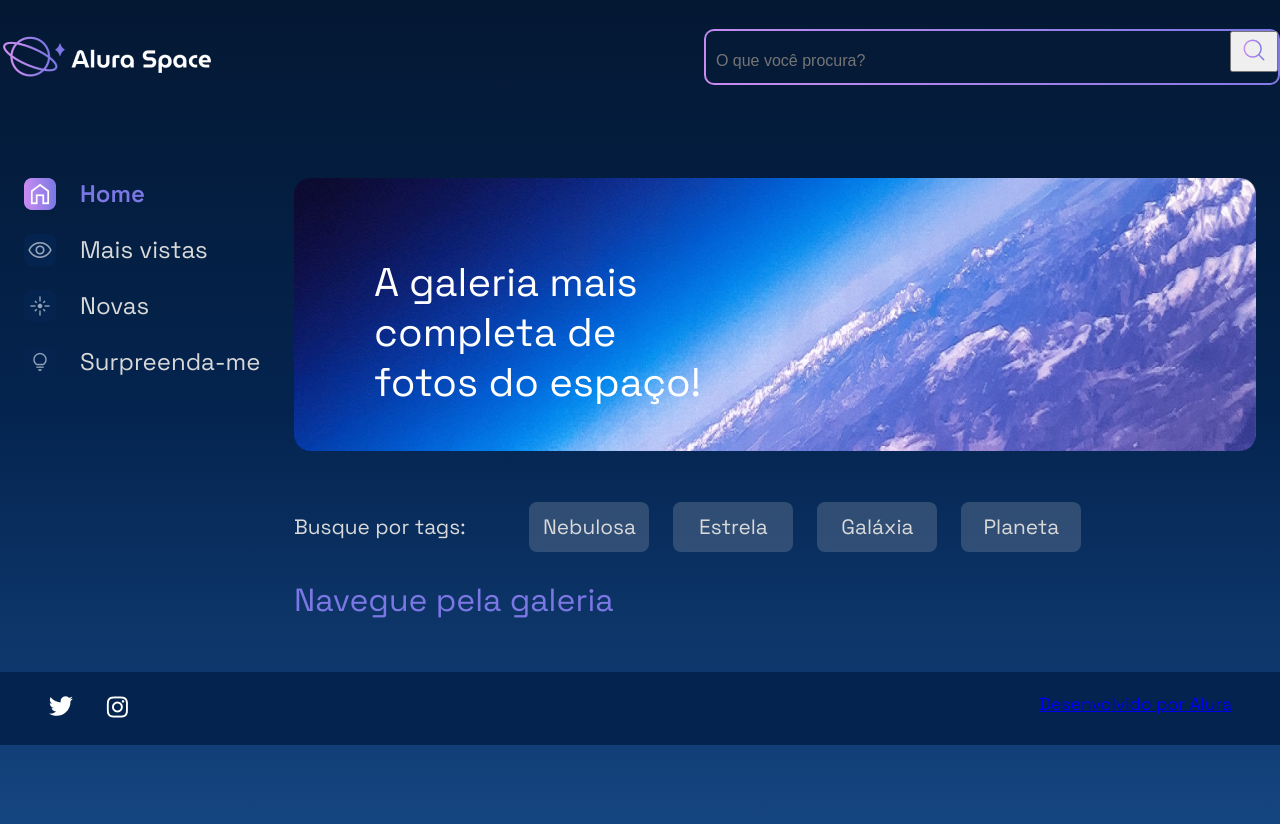
After one commit to Mach1r0/Django-project, a Django app: page /buscar/ in a window 1280 px wide. The commit adds this page. Run offline with Django 5.2, Linux system fonts and the light colour scheme; data that the repository does not hold is empty.

Commit message:
adding the search of fotogragias

```diff
--- a/galeria/apps.py
+++ b/galeria/apps.py
@@ -1,5 +1,4 @@
 from django.apps import AppConfig
-
 
 class GaleriaConfig(AppConfig):
     default_auto_field = 'django.db.models.BigAutoField'
--- a/galeria/urls.py
+++ b/galeria/urls.py
@@ -1,8 +1,8 @@
 from django.urls import path
-from galeria.views import index
-from galeria.views import imagem
+from galeria.views import index, imagem, buscar
 
 urlpatterns = [
     path('', index, name='index'),
     path('imagem/<int:foto_id>', imagem, name='imagem'),
+    path('buscar/', buscar, name='buscar'),
 ]
--- a/galeria/views.py
+++ b/galeria/views.py
@@ -10,3 +10,13 @@ def index(request):
 def imagem(request, foto_id):
     fotografia = get_object_or_404(Fotografia, pk=foto_id  )
     return render(request, 'galeria/imagem.html', {"fotografia": fotografia})
+
+def buscar(request):
+    fotografias = Fotografia.objects.order_by("-data_fotografia").filter(publicada=True)
+
+    if "buscar" in request.GET:
+        nome_a_buscar = request.GET['buscar']
+        if nome_a_buscar:
+            fotografias = fotografias.filter(nome__icontains=nome_a_buscar)
+
+    return render(request, "galeria/buscar.html", {"cards": fotografias})
--- /dev/null
+++ b/templates/galeria/buscar.html
@@ -0,0 +1,92 @@
+{% extends 'galeria/base.html' %}
+{% load static %}
+{% block content%}
+
+<link rel="stylesheet" href="{% static 'galeria/css/index.css' %}" />
+
+<div class="pagina-inicial">
+  <main class="principal">
+    <section class="menu-lateral">
+      <nav class="menu-lateral__navegacao">
+        <a href="{% url 'index'%}"
+          ><img src="{% static '/assets/ícones/1x/Home - ativo.png' %}" />
+          Home</a
+        >
+        <a href="#"
+          ><img
+            src="{% static '/assets/ícones/1x/Mais vistas - inativo.png' %}"
+          />
+          Mais vistas</a
+        >
+        <a href="#"
+          ><img src="{% static '/assets/ícones/1x/Novas - inativo.png' %}" />
+          Novas</a
+        >
+        <a href="#"
+          ><img
+            src="{% static '/assets/ícones/1x/Surpreenda-me - inativo.png' %}"
+          />
+          Surpreenda-me</a
+        >
+      </nav>
+    </section>
+    <section class="conteudo">
+      <section class="banner">
+        <img
+          class="banner__imagem"
+          src="{% static '/assets/imagens/Banner(2).png' %}"
+          alt="banner Alura Space"
+        />
+        <h1 class="banner__titulo">
+          A galeria mais completa de fotos do espaço!
+        </h1>
+      </section>
+      <section class="tags">
+        <p class="tags__titulo">Busque por tags:</p>
+        <ul class="tags__lista">
+          <li class="tags__tag">Nebulosa</li>
+          <li class="tags__tag">Estrela</li>
+          <li class="tags__tag">Galáxia</li>
+          <li class="tags__tag">Planeta</li>
+        </ul>
+      </section>
+      <section class="galeria">
+        <div class="cards">
+          <h2 class="cards__titulo">Navegue pela galeria</h2>
+          <ul class="cards__lista">
+            {% if cards %} {% for fotografia in cards %}
+            <li class="card">
+              <a href="{% url 'imagem' fotografia.id %}">
+                {% if fotografia.foto == "" or fotografia.foto == null %}
+                <img
+                  class="card__imagem"
+                  src="/media/notfound.jpeg"
+                  alt="foto"
+                />
+                {% else %}
+                <img class="card__imagem" src="/media/{{ fotografia.foto }}" />
+                {% endif %}
+              </a>
+              <span class="card__tag">Estrelas</span>
+              <div class="card__info">
+                <p class="card__titulo">{{fotografia.nome}}</p>
+                <div class="card__texto">
+                  <p class="card__descricao">{{fotografia.legenda}}</p>
+                  <span>
+                    <img
+                      src=" {% static 'assets/ícones/1x/favorite_outline.png' %}"
+                      alt="ícone de coração"
+                    />
+                  </span>
+                </div>
+              </div>
+            </li>
+            {% endfor%}
+            {% endif %}
+          </ul>
+        </div>
+      </section>
+    </section>
+  </main>
+</div>
+{% endblock %}
--- a/templates/partials/_menu.html
+++ b/templates/partials/_menu.html
@@ -1,10 +1,25 @@
 {% load static %}
+<link rel="stylesheet" href="{% static '/galeria/css/index.css' %}" />
+
 <header class="cabecalho">
-    <img src="{% static '/assets/logo/Logo(2).png' %}" alt="Logo da Alura Space" />
-    <div class="cabecalho__busca">
-        <div class="busca__fundo">
-            <input class="busca__input" type="text" placeholder="O que você procura?">
-            <img class="busca__icone" src="{% static '/assets/ícones/1x/search.png' %}" alt="ícone de search">
-        </div>
+  <img
+    src="{% static '/assets/logo/Logo(2).png' %}"
+    alt="Logo da Alura Space"
+  />
+  <div class="cabecalho__busca">
+    <div class="busca__fundo">
+        <form action="{% url 'buscar' %}">
+            <input
+              class="busca__input"
+              type="text"
+              placeholder="O que você procura?"/>
+            <button type="submit">
+                <img
+                  class="busca__icone"
+                  src="{% static '/assets/ícones/1x/search.png' %}"
+                  alt="ícone de search"/>
+            </button>
+        </form>
     </div>
+  </div>
 </header>
```
